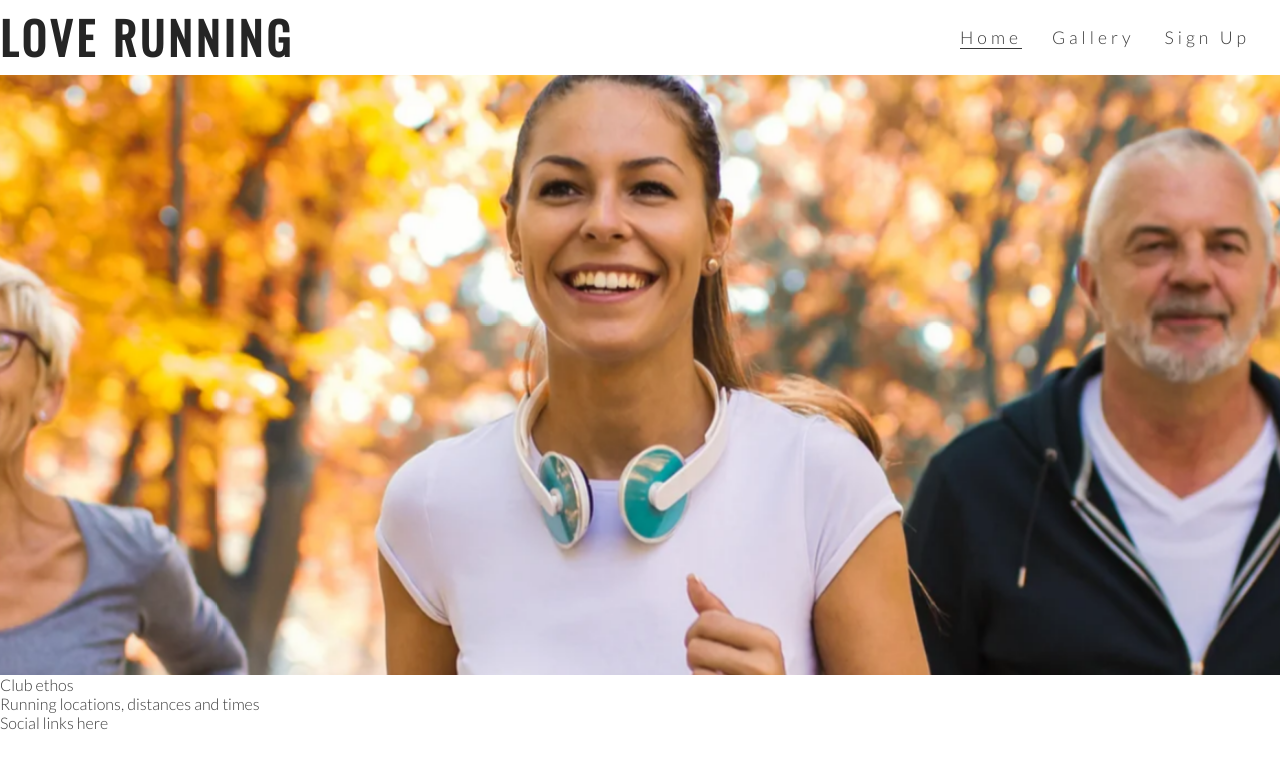
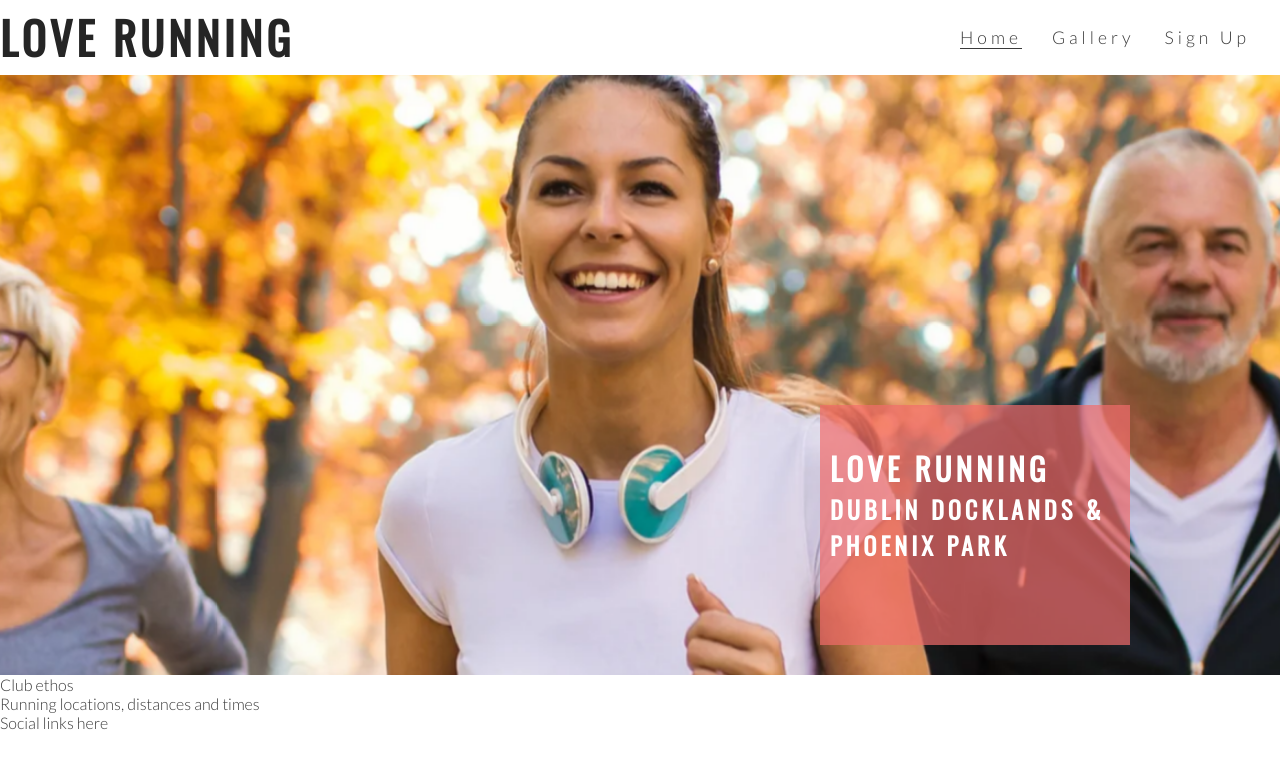
Before and after one commit to mariacjones1/love-running, a plain HTML site: page index.html in a window 1280 px wide. Drawn offline with nearby package versions, Linux system fonts and the light colour scheme.

Commit message:
add cover text and style

```diff
--- a/assets/css/style.css
+++ b/assets/css/style.css
@@ -57,12 +57,18 @@ h1, h2 {
     border-bottom: 1px solid #3a3a3a;
 }
 
-/*hero image*/
+/*hero image and cover text*/
 
 #hero-outer {
     height: 600px;
     width: 100%;
     overflow: hidden;
+
+    position: relative;
+}
+
+#cover-text, #cover-text h2 {
+    color: #fff;
 }
 
 #hero-image {
@@ -86,3 +92,23 @@ h1, h2 {
         transform: scale(1.1);
     }
 }
+
+#cover-text {
+    font-size: 130%;
+    font-family: Oswald, sans-serif;
+    text-transform: uppercase;
+    letter-spacing: 4px;
+
+    width: 300px;
+    height: 200px;
+
+    padding-top: 40px;
+    padding-left: 10px;
+
+    background-color: rgba(241, 109, 107, 0.7);
+
+    bottom: 30px;
+    right: 150px;
+
+    position: absolute;
+}
--- a/index.html
+++ b/index.html
@@ -30,8 +30,10 @@
         </nav>
     </header>
     <section id="hero-outer">
-        <div id="hero-image">
-
+        <div id="hero-image"></div>
+        <div id="cover-text">
+            <h2>Love Running</h2>
+            <h3>Dublin Docklands & Phoenix Park</h3>
         </div>
     </section>
     <section>
```
